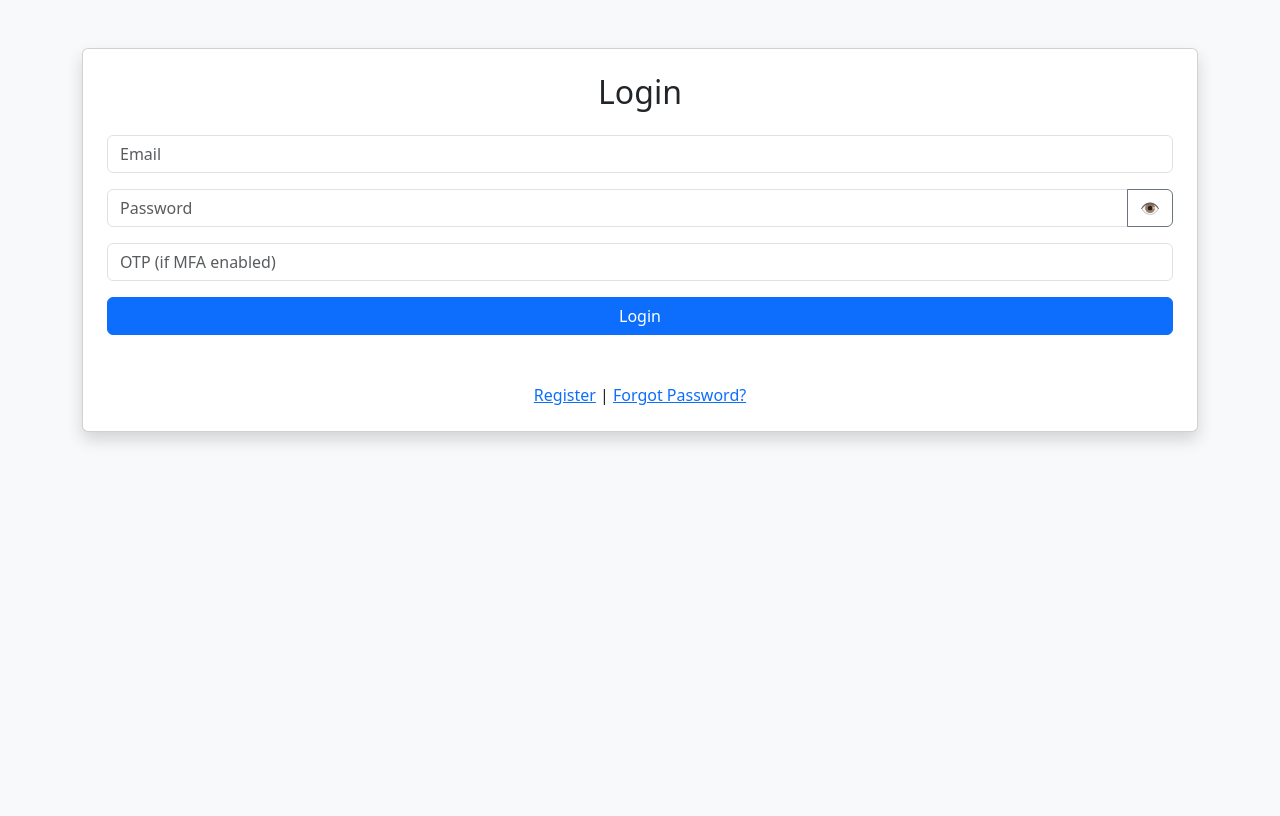
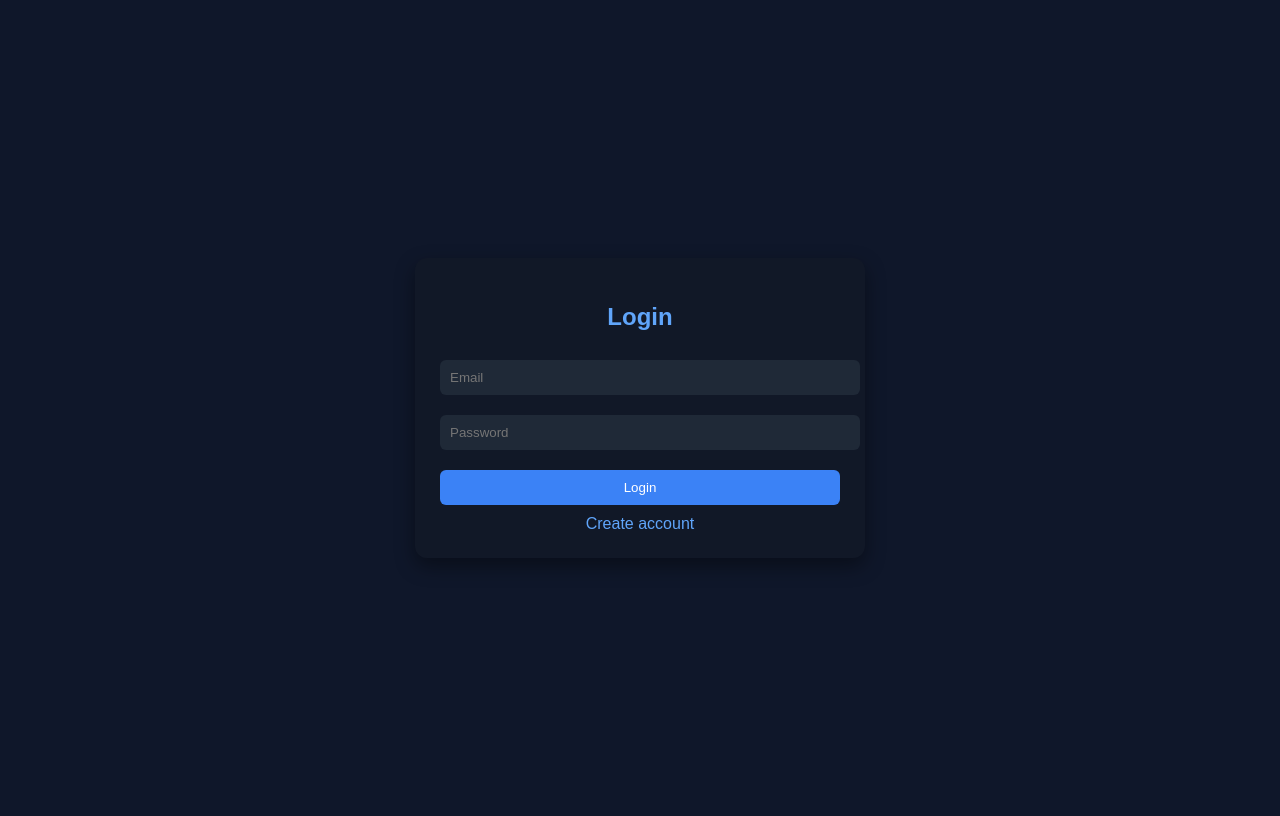
Before and after one commit to Killmon3r/cloud-password-tool, a Flask app: page / in a window 1280 px wide. Before the commit the page ends 443 px from the top, so only its background shows below. Run offline with Flask 3, Linux system fonts and the light colour scheme.

Commit message:
Revamp login page with new styles and layout
Updated the login page layout and styles for improved aesthetics and user experience.

```diff
--- a/templates/login.html
+++ b/templates/login.html
@@ -1,48 +1,91 @@
 <!DOCTYPE html>
-<html>
+<html lang="en">
 
 <head>
+    <meta charset="UTF-8" />
     <title>Login</title>
-    <link href="https://cdn.jsdelivr.net/npm/bootstrap@5.3.0/dist/css/bootstrap.min.css" rel="stylesheet">
+
+    <style>
+        body {
+            font-family: Arial;
+            background: #0f172a;
+            color: #e2e8f0;
+            display: flex;
+            justify-content: center;
+            align-items: center;
+            height: 100vh;
+        }
+
+        .card {
+            width: 400px;
+            background: #111827;
+            padding: 25px;
+            border-radius: 12px;
+            box-shadow: 0 8px 20px rgba(0,0,0,0.4);
+        }
+
+        h2 {
+            text-align: center;
+            color: #60a5fa;
+        }
+
+        input {
+            width: 100%;
+            padding: 10px;
+            margin: 10px 0;
+            border-radius: 6px;
+            border: none;
+            background: #1f2937;
+            color: white;
+        }
+
+        button {
+            width: 100%;
+            padding: 10px;
+            background: #3b82f6;
+            border: none;
+            border-radius: 6px;
+            color: white;
+            cursor: pointer;
+            margin-top: 10px;
+        }
+
+        button:hover {
+            background: #2563eb;
+        }
+
+        a {
+            color: #60a5fa;
+            display: block;
+            text-align: center;
+            margin-top: 10px;
+            text-decoration: none;
+        }
+
+        #result {
+            text-align: center;
+            margin-top: 10px;
+            font-size: 14px;
+        }
+    </style>
 </head>
 
-<body class="bg-light">
+<body>
 
-    <div class="container mt-5">
+<div class="card">
+    <h2>Login</h2>
 
-        <div class="card p-4 shadow">
-            <h2 class="text-center mb-4">Login</h2>
+    <input id="email" placeholder="Email">
+    <input id="password" type="password" placeholder="Password">
 
-            <input class="form-control mb-3" type="email" id="email" placeholder="Email">
+    <button onclick="login()">Login</button>
 
-            <div class="input-group mb-3">
-                <input class="form-control" type="password" id="password" placeholder="Password">
-                <button class="btn btn-outline-secondary" onclick="togglePassword()">👁</button>
-            </div>
+    <div id="result"></div>
 
-            <input class="form-control mb-3" type="text" id="otp" placeholder="OTP (if MFA enabled)">
+    <a href="/register-page">Create account</a>
+</div>
 
-            <button class="btn btn-primary w-100" onclick="login()">Login</button>
-
-            <p id="result" class="mt-3 text-center"></p>
-
-            <div class="text-center mt-3">
-                <a href="/register-page">Register</a> |
-                <a href="/reset-page">Forgot Password?</a>
-            </div>
-        </div>
-
-    </div>
-
-    <script>
-        function togglePassword() {
-            let field = document.getElementById("password");
-            field.type = field.type === "password" ? "text" : "password";
-        }
-    </script>
-
-    <script src="/static/js/main.js"></script>
+<script src="/static/js/main.js"></script>
 
 </body>
-
 </html>
```
